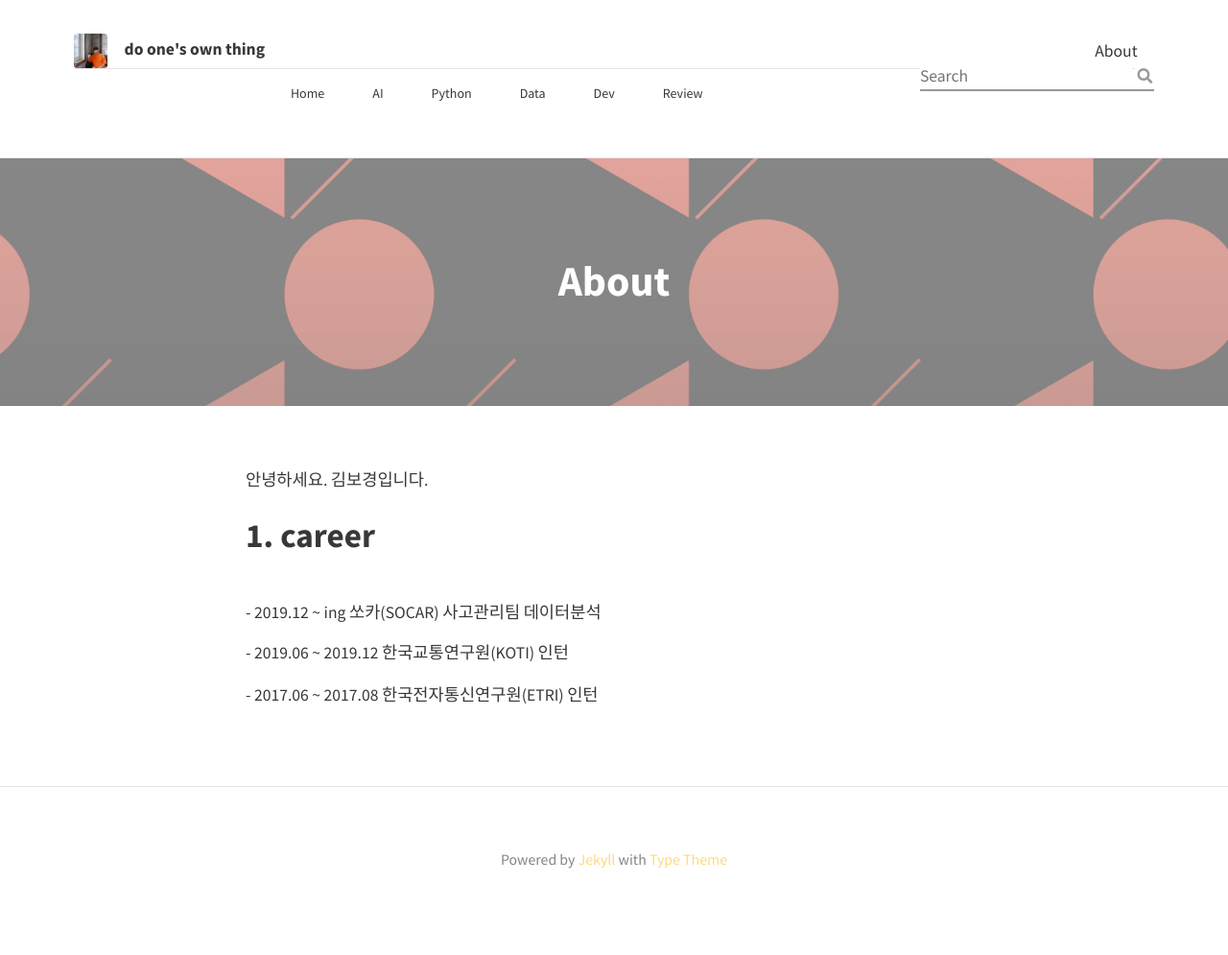
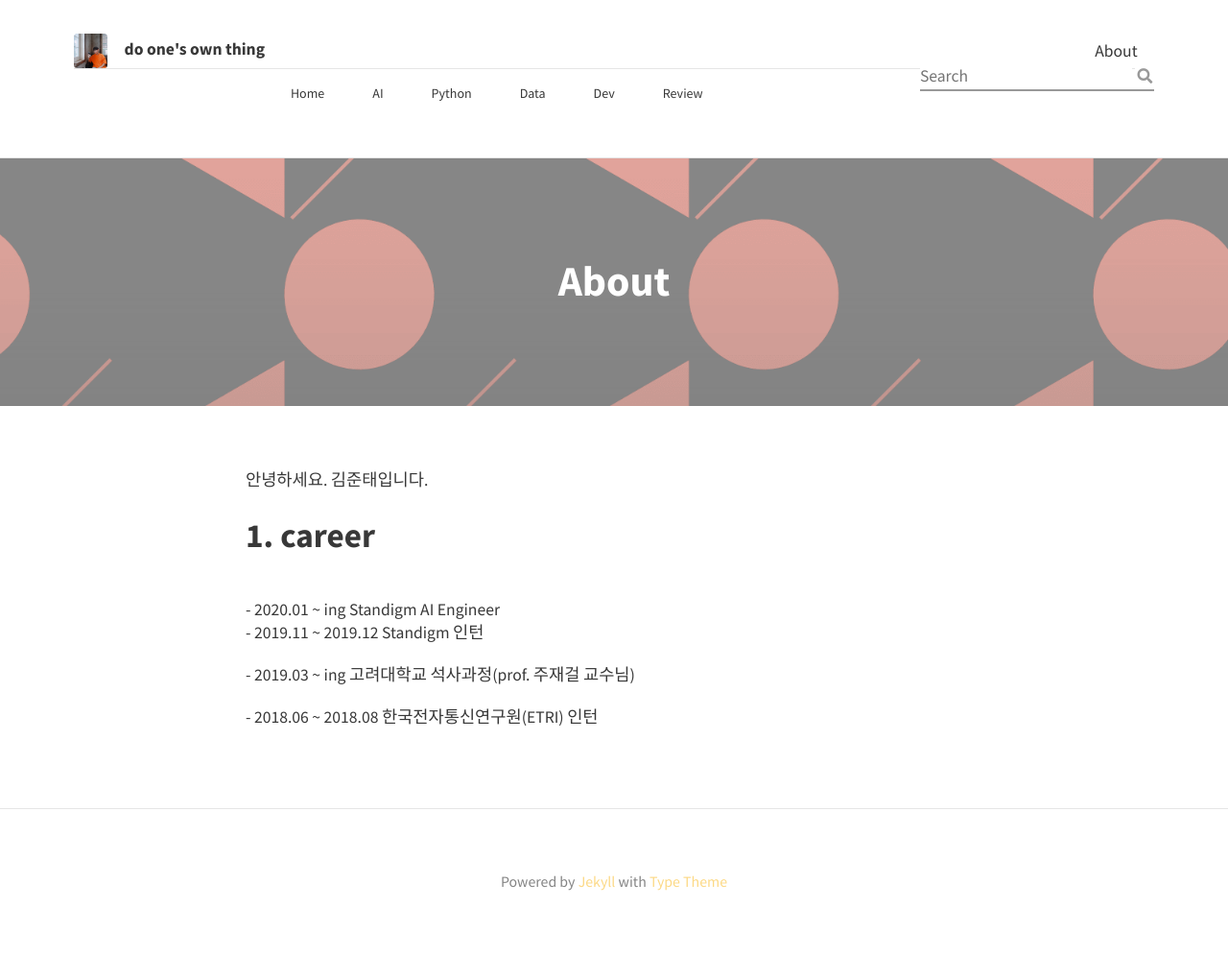
Before and after one commit to OPAYA/OPAYA.github.io, a Jekyll site: the page built from about.md, in a window 1280 px wide. Shown: the whole page at 96% size. Built offline with Jekyll 4.4.1, drawn with Linux system fonts in a browser that asks for light colours; nearby versions of some CDN libraries; before the commit the page ends 972 px from its top, so only the background shows below that.

Commit message:
Edit about me

```diff
--- a/about.md
+++ b/about.md
@@ -5,15 +5,15 @@ permalink: /about/
 feature-img: "assets/img/sample_feature_img_2.png"
 ---
 
-<p>안녕하세요. 김보경입니다.<p>
+<p>안녕하세요. 김준태입니다.<p>
 
 
 <h2>1. career</h2>
 
 <br>
 
-
--  2019.12 ~ ing	  쏘카(SOCAR) 사고관리팀 데이터분석 <p>
+-  2020.01 ~ ing  Standigm AI Engineer <p>
+-  2019.11 ~ 2019.12  Standigm 인턴 <p>
 	<p>
--  2019.06 ~ 2019.12  한국교통연구원(KOTI) 인턴 <p>
--  2017.06 ~ 2017.08  한국전자통신연구원(ETRI) 인턴 <p>
+-  2019.03 ~ ing  고려대학교 석사과정(prof. 주재걸 교수님) <p>
+-  2018.06 ~ 2018.08  한국전자통신연구원(ETRI) 인턴 <p>
```
